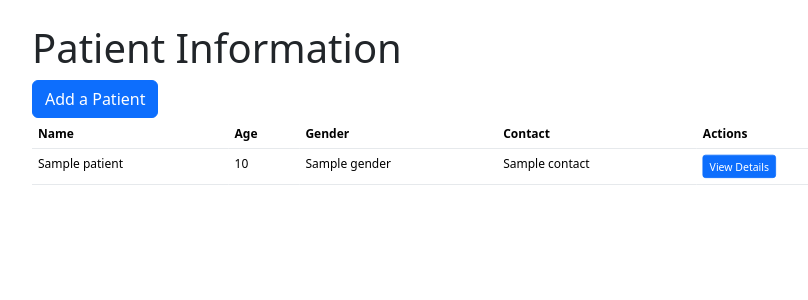
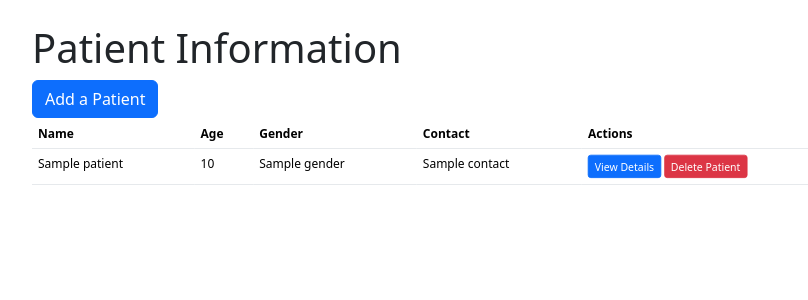
Before and after one commit to Moses2917/MedFlow, a Flask app: template app/templates/patient.html in a window 1280 px wide. Shown: the part 56-356 px from the top of the page, without its empty margins (50-858 px from the left). Run offline with Flask 3, Linux system fonts and the light colour scheme; a user stored in the database is signed in; the template is opened without the code that fills it: most values are stand-ins (such as "Sample title", 1, 10 or a date in 2020); a database or web service that is not in the repository returns one stand-in record (values such as "Sample title"); parts of the project's set-up code (start-up, migrations or seed data) failed here and were passed over.

Commit message:
ADDED DELETE PATIENT
added delete patient next to view details

```diff
--- a/app/templates/patient.html
+++ b/app/templates/patient.html
@@ -25,8 +25,8 @@
             <td>{{ patient.contact }}</td>
             <td>
                 <a href="{{ url_for('patient_details', patient_id=patient.name) }}" class="btn btn-primary btn-sm">View Details</a>
+                <a href="{{ url_for('delete_patient', patient_id=patient.name) }}" class="btn btn-danger btn-sm">Delete Patient</a>
             </td>
-            <!-- TODO: Add a edit button -->
         </tr>
         {% endfor %}
     </tbody>
```
